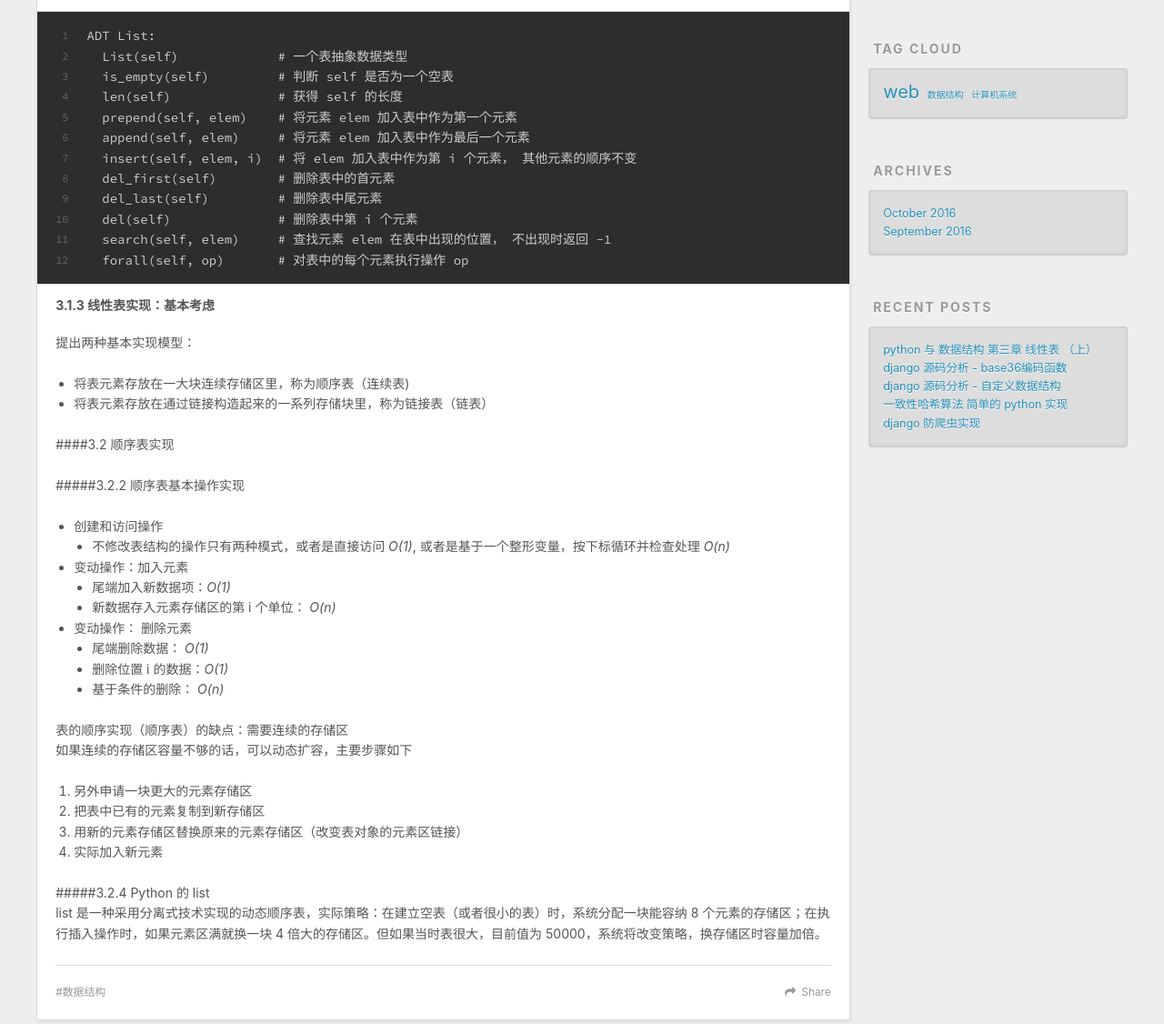
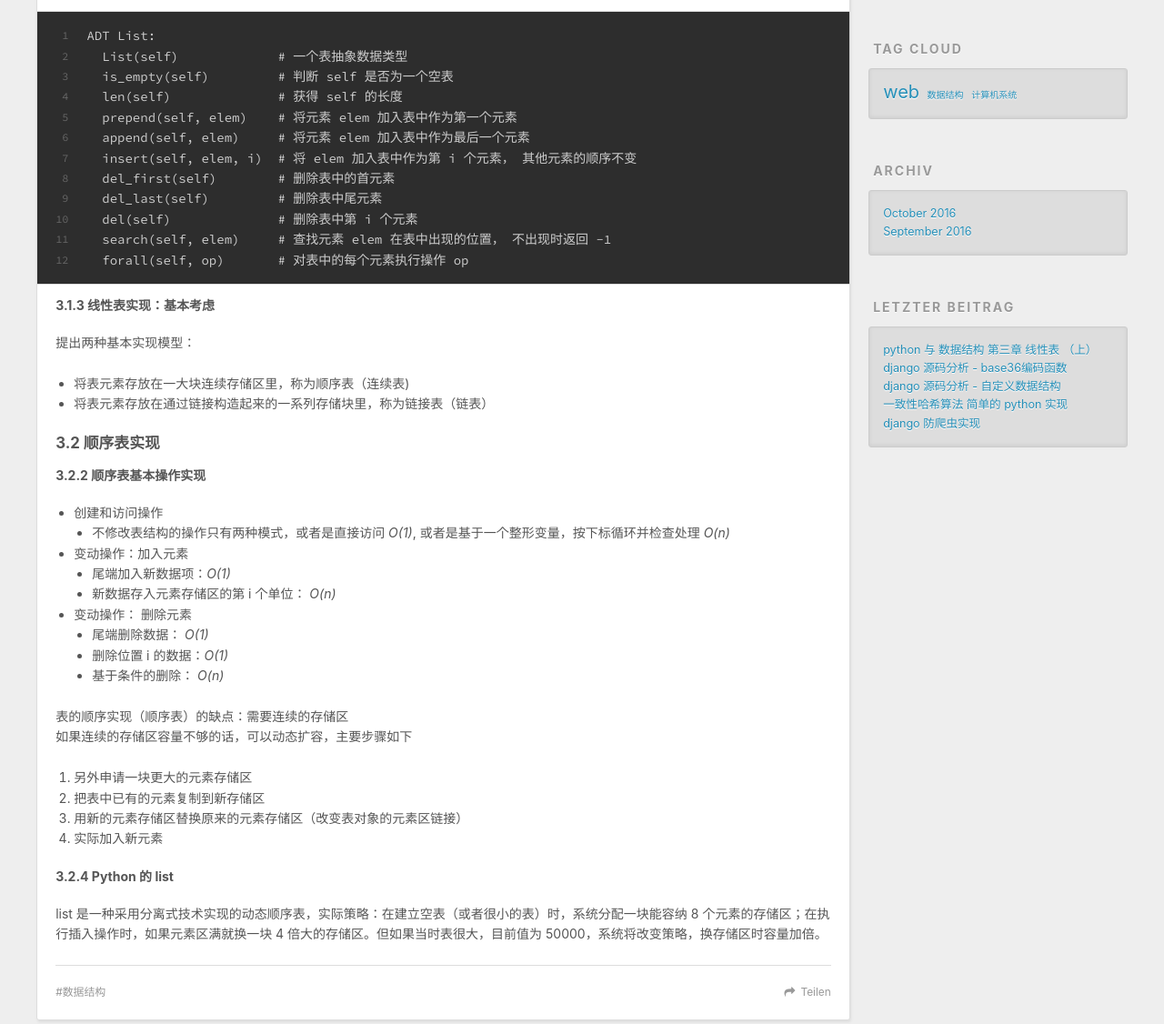
Before and after one commit to facert/facert.github.io, a plain HTML site: page index.html in a window 1280 px wide. Shown: the part 474-1600 px from the top of the page at 91% size. Drawn offline with nearby package versions, Linux system fonts and the light colour scheme; some packages are replaced by stand-ins of ours.

Commit message:
Site updated: 2016-10-13 20:21:59

```diff
--- a/index.html
+++ b/index.html
@@ -48,7 +48,7 @@
 
           <a id="nav-rss-link" class="nav-icon" href="/atom.xml" title="RSS Feed"></a>
 
-        <a id="nav-search-btn" class="nav-icon" title="Search"></a>
+        <a id="nav-search-btn" class="nav-icon" title="Suche"></a>
       </nav>
       <div id="search-form-wrap">
         <form action="//google.com/search" method="get" accept-charset="UTF-8" class="search-form"><input type="search" name="q" results="0" class="search-form-input" placeholder="Search"><button type="submit" class="search-form-submit">&#xF002;</button><input type="hidden" name="sitesearch" value="http://yoursite.com"></form>
@@ -87,9 +87,7 @@
 <li>将表元素存放在一大块连续存储区里，称为顺序表（连续表)</li>
 <li>将表元素存放在通过链接构造起来的一系列存储块里，称为链接表（链表）</li>
 </ul>
-<p>####3.2 顺序表实现</p>
-<p>#####3.2.2 顺序表基本操作实现</p>
-<ul>
+<h4 id="3-2-顺序表实现"><a href="#3-2-顺序表实现" class="headerlink" title="3.2 顺序表实现"></a>3.2 顺序表实现</h4><h5 id="3-2-2-顺序表基本操作实现"><a href="#3-2-2-顺序表基本操作实现" class="headerlink" title="3.2.2 顺序表基本操作实现"></a>3.2.2 顺序表基本操作实现</h5><ul>
 <li>创建和访问操作<ul>
 <li>不修改表结构的操作只有两种模式，或者是直接访问 <em>O(1)</em>, 或者是基于一个整形变量，按下标循环并检查处理 <em>O(n)</em></li>
 </ul>
@@ -113,12 +111,12 @@
 <li>用新的元素存储区替换原来的元素存储区（改变表对象的元素区链接）</li>
 <li>实际加入新元素</li>
 </ol>
-<p>#####3.2.4 Python 的 list<br>list 是一种采用分离式技术实现的动态顺序表，实际策略：在建立空表（或者很小的表）时，系统分配一块能容纳 8 个元素的存储区；在执行插入操作时，如果元素区满就换一块 4 倍大的存储区。但如果当时表很大，目前值为 50000，系统将改变策略，换存储区时容量加倍。</p>
+<h5 id="3-2-4-Python-的-list"><a href="#3-2-4-Python-的-list" class="headerlink" title="3.2.4 Python 的 list"></a>3.2.4 Python 的 list</h5><p>list 是一种采用分离式技术实现的动态顺序表，实际策略：在建立空表（或者很小的表）时，系统分配一块能容纳 8 个元素的存储区；在执行插入操作时，如果元素区满就换一块 4 倍大的存储区。但如果当时表很大，目前值为 50000，系统将改变策略，换存储区时容量加倍。</p>
 
 
     </div>
     <footer class="article-footer">
-      <a data-url="http://yoursite.com/2016/10/13/python-与-数据结构-第三章-线性表-（上）/" data-id="ciu8bbo8b0000ado0o0eqtg2a" class="article-share-link">Share</a>
+      <a data-url="http://yoursite.com/2016/10/13/python-与-数据结构-第三章-线性表-（上）/" data-id="ciu8bbo8b0000ado0o0eqtg2a" class="article-share-link">Teilen</a>
 
 
   <ul class="article-tag-list"><li class="article-tag-list-item"><a class="article-tag-list-link" href="/tags/数据结构/">数据结构</a></li></ul>
@@ -161,7 +159,7 @@
 
     </div>
     <footer class="article-footer">
-      <a data-url="http://yoursite.com/2016/10/13/django-源码分析-base36编码函数/" data-id="ciu8bbo8h0001ado0rw9gft5t" class="article-share-link">Share</a>
+      <a data-url="http://yoursite.com/2016/10/13/django-源码分析-base36编码函数/" data-id="ciu8bbo8h0001ado0rw9gft5t" class="article-share-link">Teilen</a>
 
 
   <ul class="article-tag-list"><li class="article-tag-list-item"><a class="article-tag-list-link" href="/tags/web/">web</a></li></ul>
@@ -213,7 +211,7 @@
 
     </div>
     <footer class="article-footer">
-      <a data-url="http://yoursite.com/2016/10/13/django-源码分析-自定义数据结构/" data-id="ciu8bbo8p0003ado0apa3zsfi" class="article-share-link">Share</a>
+      <a data-url="http://yoursite.com/2016/10/13/django-源码分析-自定义数据结构/" data-id="ciu8bbo8p0003ado0apa3zsfi" class="article-share-link">Teilen</a>
 
 
   <ul class="article-tag-list"><li class="article-tag-list-item"><a class="article-tag-list-link" href="/tags/web/">web</a></li></ul>
@@ -260,7 +258,7 @@
 
     </div>
     <footer class="article-footer">
-      <a data-url="http://yoursite.com/2016/10/13/一致性哈希算法-简单的-python-实现/" data-id="ciu8bbo8w0005ado0f4pkt7j2" class="article-share-link">Share</a>
+      <a data-url="http://yoursite.com/2016/10/13/一致性哈希算法-简单的-python-实现/" data-id="ciu8bbo8w0005ado0f4pkt7j2" class="article-share-link">Teilen</a>
 
 
   <ul class="article-tag-list"><li class="article-tag-list-item"><a class="article-tag-list-link" href="/tags/计算机系统/">计算机系统</a></li></ul>
@@ -314,7 +312,7 @@ MIDDLEWARE_CLASSES = (
 
     </div>
     <footer class="article-footer">
-      <a data-url="http://yoursite.com/2016/09/29/django-防爬虫实现/" data-id="ciu8bbo8s0004ado0pn8d28vy" class="article-share-link">Share</a>
+      <a data-url="http://yoursite.com/2016/09/29/django-防爬虫实现/" data-id="ciu8bbo8s0004ado0pn8d28vy" class="article-share-link">Teilen</a>
 
 
   <ul class="article-tag-list"><li class="article-tag-list-item"><a class="article-tag-list-link" href="/tags/web/">web</a></li></ul>
@@ -357,7 +355,7 @@ MIDDLEWARE_CLASSES = (
 
 
   <div class="widget-wrap">
-    <h3 class="widget-title">Archives</h3>
+    <h3 class="widget-title">Archiv</h3>
     <div class="widget">
       <ul class="archive-list"><li class="archive-list-item"><a class="archive-list-link" href="/archives/2016/10/">October 2016</a></li><li class="archive-list-item"><a class="archive-list-link" href="/archives/2016/09/">September 2016</a></li></ul>
     </div>
@@ -367,7 +365,7 @@ MIDDLEWARE_CLASSES = (
 
 
   <div class="widget-wrap">
-    <h3 class="widget-title">Recent Posts</h3>
+    <h3 class="widget-title">letzter Beitrag</h3>
     <div class="widget">
       <ul>
 
```
Also changed, not shown: 2016/09/29/django-防爬虫实现/index.html (+5 -5 lines), 2016/10/13/django-源码分析-base36编码函数/index.html (+6 -6 lines), 2016/10/13/django-源码分析-自定义数据结构/index.html (+6 -6 lines), 2016/10/13/python-与-数据结构-第三章-线性表-（上）/index.html (+8 -10 lines), 2016/10/13/一致性哈希算法-简单的-python-实现/index.html (+6 -6 lines), archives/2016/09/index.html (+4 -4 lines), archives/2016/10/index.html (+4 -4 lines), archives/2016/index.html (+4 -4 lines), archives/index.html (+4 -4 lines), tags/web/index.html (+3 -3 lines), tags/数据结构/index.html (+3 -3 lines), tags/计算机系统/index.html (+3 -3 lines).
